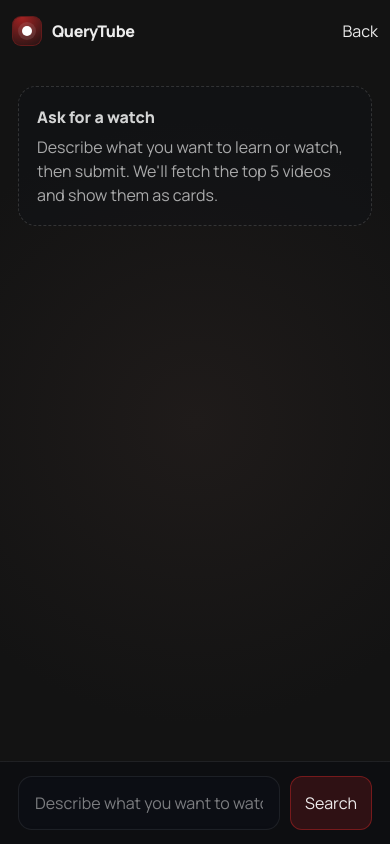
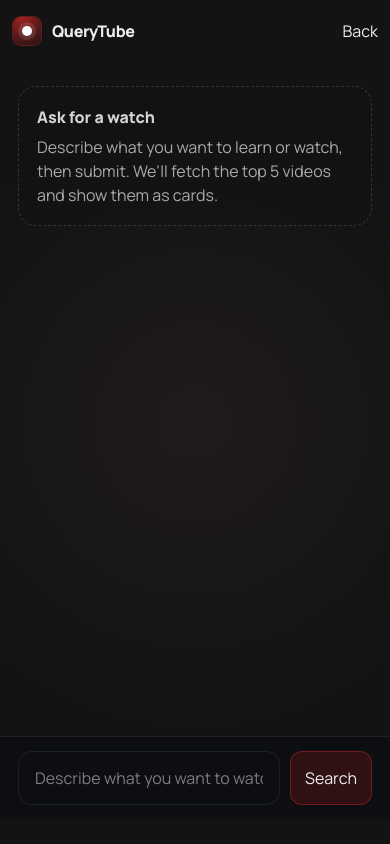
Before and after one commit to OyeyipoEmmanuel/querytube, a React (Vite) app: page /chat in a window 390 px wide. Built offline with nearby package versions, Linux system fonts and the light colour scheme.

Commit message:
fix:chatpage responsiveness

```diff
--- a/src/styles.css
+++ b/src/styles.css
@@ -272,7 +272,7 @@ input {
 }
 
 .pageChat {
-  height: 100vh;
+  height: 97vh;
   display: flex;
   flex-direction: column;
 }
```
